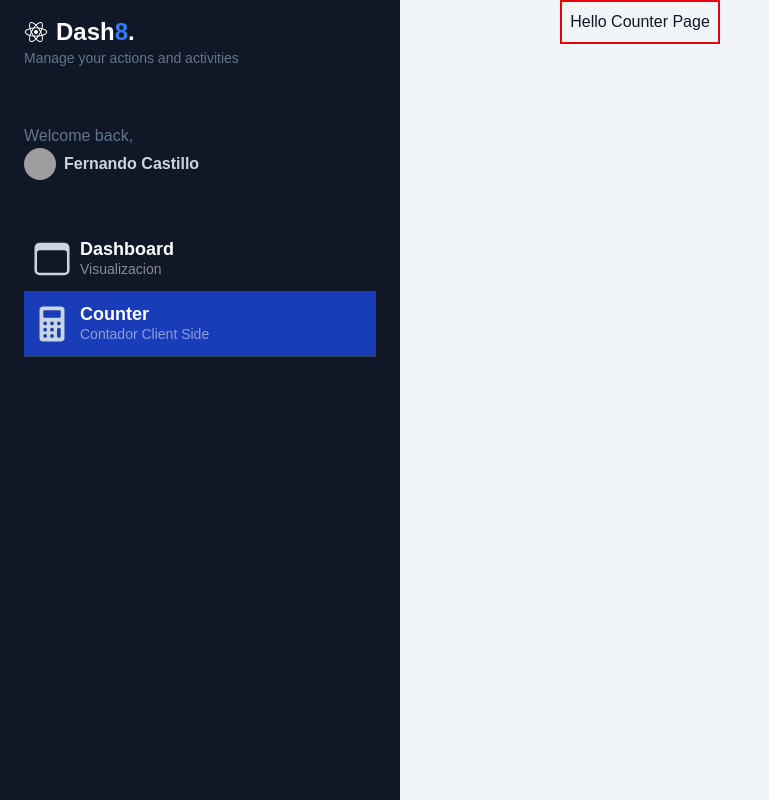
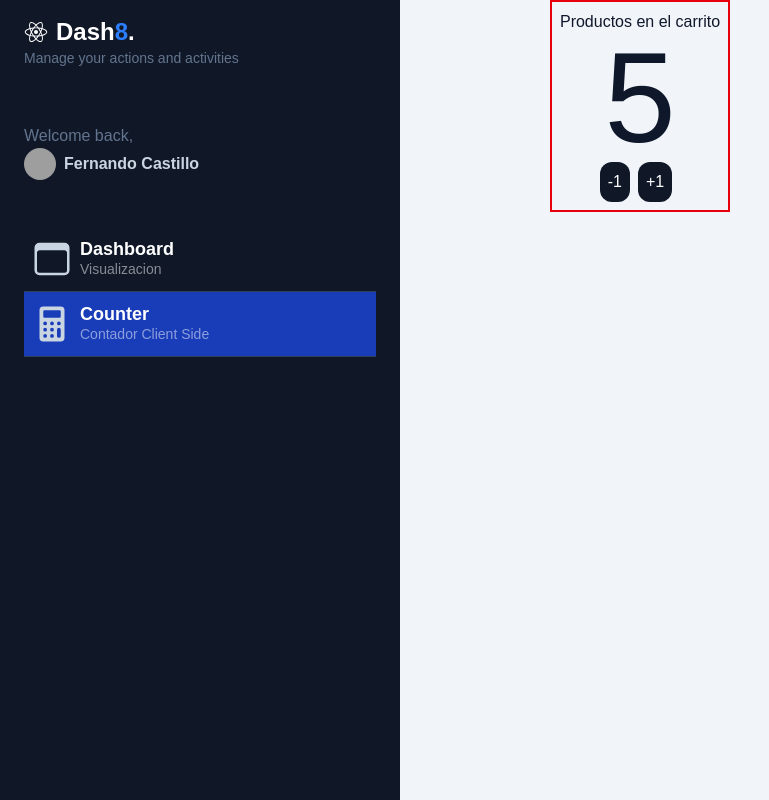
Before and after one commit to superferenabled/nextjs-dashboard8, a Next.js app: page /dashboard/counter in a window 1280 px wide. Shown: the whole page, without its empty margins (0-769 px from the left). Built offline with nearby package versions, Linux system fonts and the light colour scheme; grey boxes are pictures that could not be loaded.

Commit message:
Add CartCounter component and update exports in index files

```diff
--- a/app/components/index.ts
+++ b/app/components/index.ts
@@ -1 +1,2 @@
 export { Sidebar } from "./Sidebar";
+export { SidebarMenuItem } from "./SidebarMenuItem";
--- a/app/dashboard/counter/page.tsx
+++ b/app/dashboard/counter/page.tsx
@@ -1,8 +1,15 @@
+import { CartCounter } from "@/app/shopping-cart";
+
+export const metadata = {
+  title: 'Counter Page',
+  description: 'un simple comtadorm'
+}
 
 export default function CounterPage() {
+
   return (
-    <div>
-      <h1>Hello Counter Page</h1>
+    <div className="flex flex-col items-center justify-center w-full h-full">
+      <CartCounter initialCounter={5} />
     </div>
   );
 }
--- /dev/null
+++ b/app/shopping-cart/CartCounter.tsx
@@ -0,0 +1,39 @@
+'use client'
+import { useState } from "react";
+
+interface Props {
+  initialCounter?: number;
+}
+
+export const CartCounter = ({initialCounter = 0}: Props) => {
+  const [counter, setCounter] = useState(initialCounter);
+
+  const handleIncrement = () => {
+    setCounter(prev => prev + 1);
+  };
+
+  const handleDecrement = () => {
+    setCounter((prev) => {
+        if (prev === 0) return prev;
+        return prev - 1;
+    });
+  };
+
+  return (
+    <div className="flex flex-col items-center justify-center w-full h-full">
+      <span>Productos en el carrito</span>
+      <span className="text-9xl">{counter}</span>
+
+      <div className="flex">
+        <button onClick={handleDecrement} className="flex items-center justify-center p-2 rounded-xl bg-gray-900 text-white hover:bg-gray-600 transition-all w-[100] mr-2">
+          -1
+        </button>
+        <button onClick={handleIncrement} className="flex items-center justify-center p-2 rounded-xl bg-gray-900 text-white hover:bg-gray-600 transition-all w-[100] mr-2">
+          +1
+        </button>
+      </div>
+    </div>
+  );
+}
+
+export default CartCounter;
--- /dev/null
+++ b/app/shopping-cart/index.ts
@@ -0,0 +1 @@
+export { CartCounter } from "./CartCounter";
```
